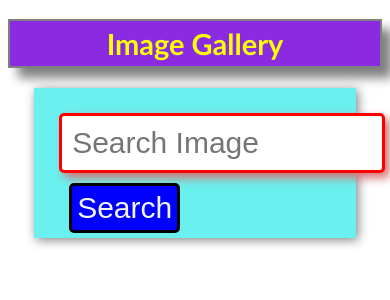
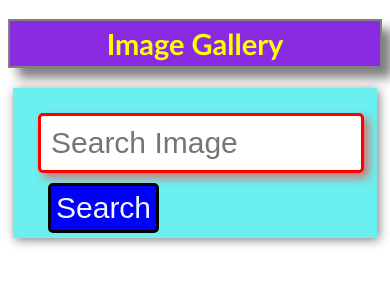
Before and after one commit to Smee78/clone-unspl-api, a React (Create React App) app: page / in a window 390 px wide. Shown: the top 300 px of the page. Built offline with nearby package versions, Linux system fonts and the light colour scheme.

Commit message:
first commit added

```diff
--- a/src/index.css
+++ b/src/index.css
@@ -85,4 +85,8 @@ input{
     width:300px;
 
   }
+  .continer{
+    margin-left: 5px;
+    margin-right: 5px;
+  }
 }
```
